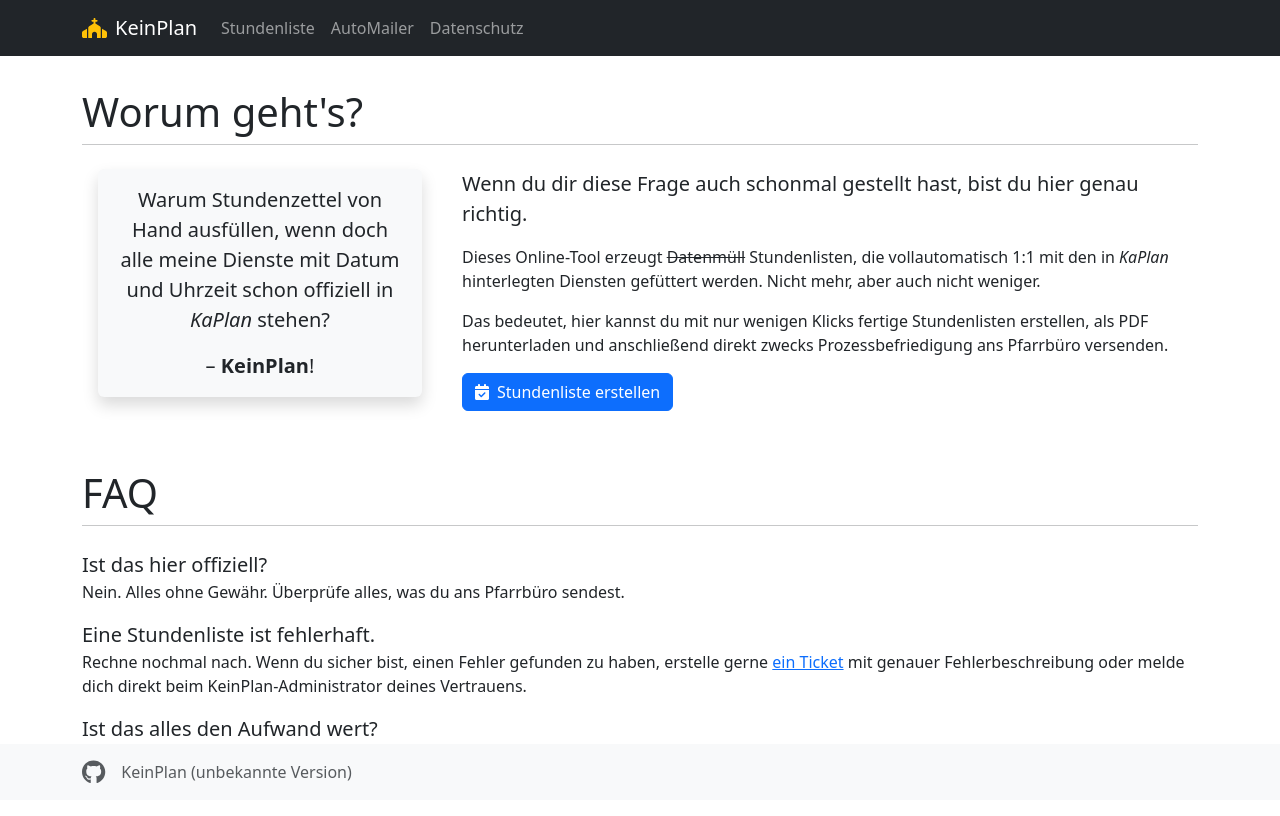
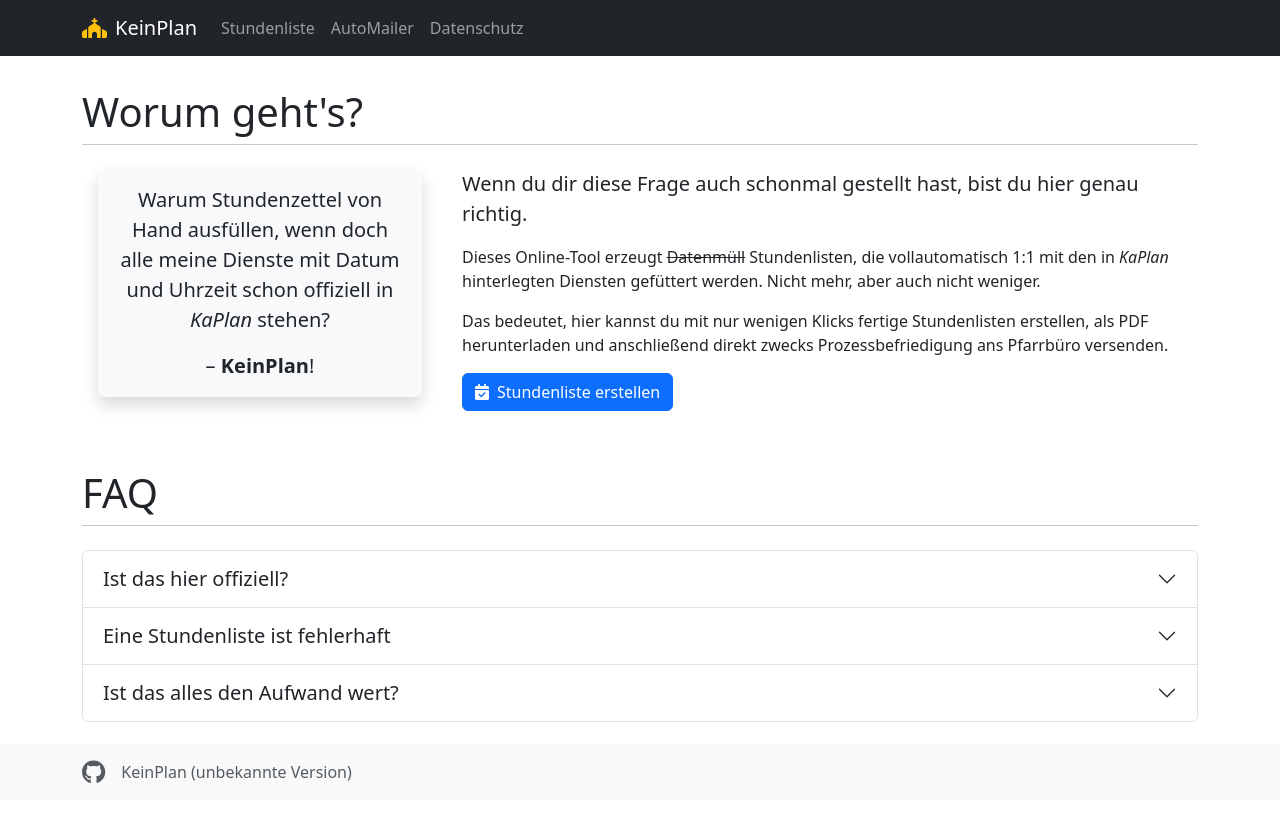
Before and after one commit to nbe95/KeinPlan, a Next.js app in the folder frontend/: page / in a window 1280 px wide. Built offline with nearby package versions, Linux system fonts and the light colour scheme.

Commit message:
Use FAQ component

```diff
--- a/frontend/components/page-wrapper.tsx
+++ b/frontend/components/page-wrapper.tsx
@@ -22,9 +22,7 @@ const PageWrapper = (props: PropsWithChildren<PageProps>) => {
         <style>{dom.css()}</style>
       </Head>
       <Navigation />
-      <div className="pt-2 pb-4">
-        {props.children}
-      </div>
+      <div className="pt-2 pb-4">{props.children}</div>
       <Footer />
     </>
   );
--- a/frontend/pages/index.tsx
+++ b/frontend/pages/index.tsx
@@ -33,8 +33,8 @@ const Page: NextPage = () => {
               Dieses Online-Tool erzeugt{" "}
               <span className="text-decoration-line-through">Datenmüll</span>{" "}
               Stundenlisten, die vollautomatisch 1:1 mit den in <em>KaPlan</em>{" "}
-              hinterlegten Diensten gefüttert werden. Nicht mehr, aber auch nicht
-              weniger.
+              hinterlegten Diensten gefüttert werden. Nicht mehr, aber auch
+              nicht weniger.
             </p>
             <p>
               Das bedeutet, hier kannst du mit nur wenigen Klicks fertige
@@ -50,27 +50,27 @@ const Page: NextPage = () => {
       </PageSection>
 
       <PageSection headline="FAQ">
-        <p className="lead mb-0">Ist das hier offiziell?</p>
-        <p>
+        <FaqContainer>
+          <FaqItem question="Ist das hier offiziell?">
             Nein. Alles ohne Gewähr. Überprüfe alles, was du ans Pfarrbüro
             sendest.
-        </p>
-
-        <p className="lead mb-0">Eine Stundenliste ist fehlerhaft.</p>
-        <p>
+          </FaqItem>
+          <FaqItem question="Eine Stundenliste ist fehlerhaft">
             Rechne nochmal nach. Wenn du sicher bist, einen Fehler gefunden zu
             haben, erstelle gerne{" "}
             <Link
               href="https://github.com/nbe95/KeinPlan/issues/new"
-            target="_blank">
+              target="_blank"
+            >
               ein Ticket
             </Link>{" "}
             mit genauer Fehlerbeschreibung oder melde dich direkt beim
-          KeinPlan-Administrator deines Vertrauens.
-        </p>
-
-        <p className="lead mb-0">Ist das alles den Aufwand wert?</p>
-        <p>Ja. Allein aus Prinzip.</p>
+            KeinPlan-Administrator deines Vertrauens."
+          </FaqItem>
+          <FaqItem question="Ist das alles den Aufwand wert?">
+            Ja. Allein aus Prinzip.
+          </FaqItem>
+        </FaqContainer>
       </PageSection>
     </PageWrapper>
   );
```
Lines whose indentation alone changed are shown as unchanged.
